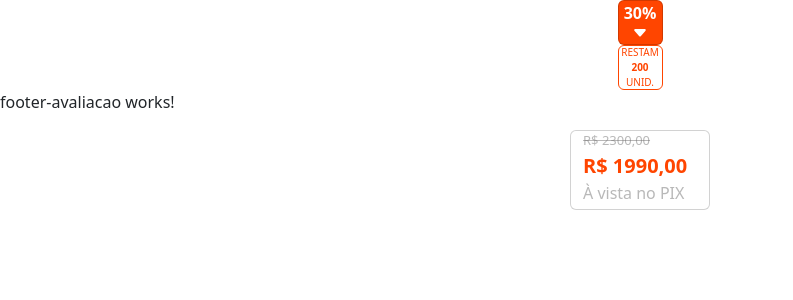
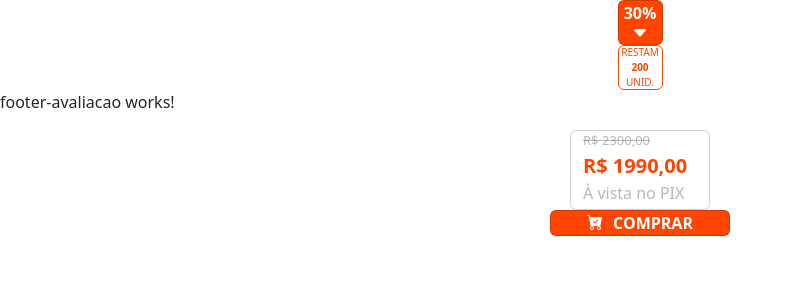
Before and after one commit to LeoPachF/treino_cards, an Angular app: page / in a window 1280 px wide. Shown: the top 300 px of the page, without its empty margins (0-793 px from the left). Built offline with nearby package versions, Linux system fonts and the light colour scheme.

Commit message:
botão comprar

```diff
--- a/src/app/app.component.html
+++ b/src/app/app.component.html
@@ -2,3 +2,4 @@
 <app-footer-unidades></app-footer-unidades>
 <app-footer-avaliacao></app-footer-avaliacao>
 <app-price></app-price>
+<app-comprar></app-comprar>
--- a/src/app/app.module.ts
+++ b/src/app/app.module.ts
@@ -9,6 +9,7 @@ import { FooterDescontoComponent } from './components/cards/footer-desconto/foot
 import { FooterUnidadesComponent } from './components/cards/footer-unidades/footer-unidades.component';
 import { FooterAvaliacaoComponent } from './components/cards/footer-avaliacao/footer-avaliacao.component';
 import { PriceComponent } from './components/cards/price/price.component';
+import { ComprarComponent } from './components/cards/comprar/comprar.component';
 
 @NgModule({
   declarations: [
@@ -18,7 +19,8 @@ import { PriceComponent } from './components/cards/price/price.component';
     FooterDescontoComponent,
     FooterUnidadesComponent,
     FooterAvaliacaoComponent,
-    PriceComponent
+    PriceComponent,
+    ComprarComponent
   ],
   imports: [
     BrowserModule,
--- /dev/null
+++ b/src/app/components/cards/comprar/comprar.component.html
@@ -0,0 +1,10 @@
+<div class="container card" style="display: flex;justify-content: center;align-items: center;background-color: orangered; flex-direction: row; width: 180px; cursor: pointer; ">
+  <div>
+    <svg style="color: white;margin-bottom:5px" xmlns="http://www.w3.org/2000/svg" width="16" height="16" fill="currentColor" class="bi bi-cart-check-fill" viewBox="0 0 16 16">
+      <path d="M.5 1a.5.5 0 0 0 0 1h1.11l.401 1.607 1.498 7.985A.5.5 0 0 0 4 12h1a2 2 0 1 0 0 4 2 2 0 0 0 0-4h7a2 2 0 1 0 0 4 2 2 0 0 0 0-4h1a.5.5 0 0 0 .491-.408l1.5-8A.5.5 0 0 0 14.5 3H2.89l-.405-1.621A.5.5 0 0 0 2 1H.5zM6 14a1 1 0 1 1-2 0 1 1 0 0 1 2 0zm7 0a1 1 0 1 1-2 0 1 1 0 0 1 2 0zm-1.646-7.646-3 3a.5.5 0 0 1-.708 0l-1.5-1.5a.5.5 0 1 1 .708-.708L8 8.293l2.646-2.647a.5.5 0 0 1 .708.708z" />
+    </svg>
+  </div>
+  <div>
+    <span style="font-weight: bolder;color: white; margin-left: 10px;">COMPRAR</span>
+  </div>
+</div>
--- /dev/null
+++ b/src/app/components/cards/comprar/comprar.component.ts
@@ -0,0 +1,15 @@
+import { Component, OnInit } from '@angular/core';
+
+@Component({
+  selector: 'app-comprar',
+  templateUrl: './comprar.component.html',
+  styleUrls: ['./comprar.component.css']
+})
+export class ComprarComponent implements OnInit {
+
+  constructor() { }
+
+  ngOnInit(): void {
+  }
+
+}
```
Also changed, not shown: src/app/components/cards/comprar/comprar.component.css (added), 1 other file (tests, documents, lock files or other folders).
